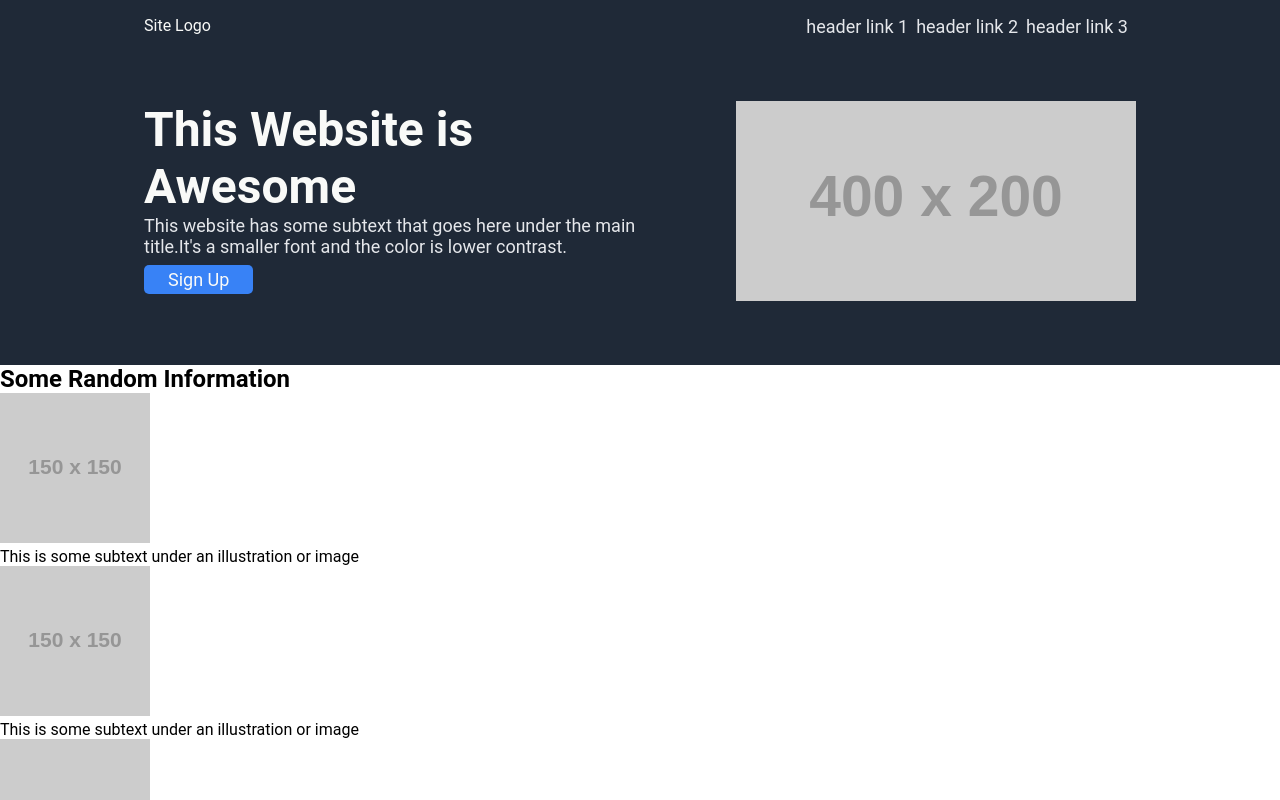
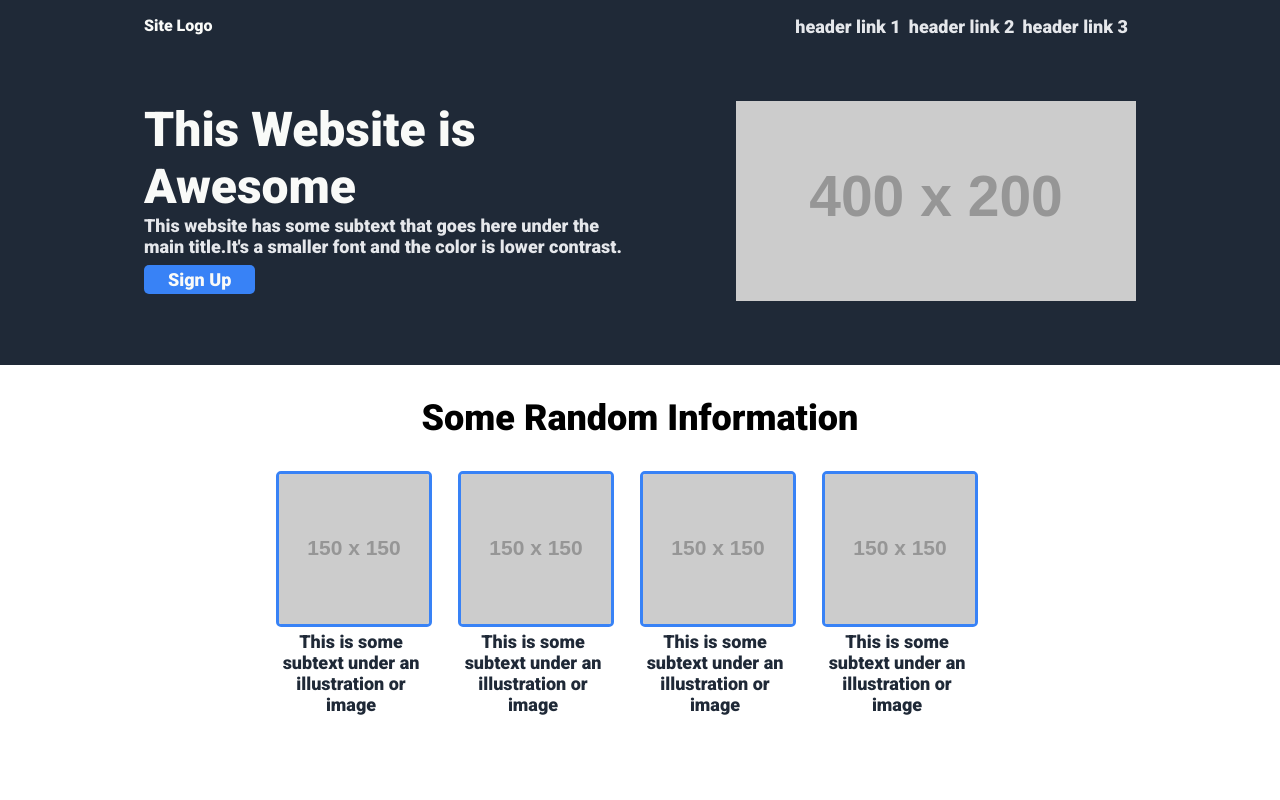
Before and after one commit to stetson912/odin-landing-page, a plain HTML site: page index.html in a window 1280 px wide. Shown: the top 800 px of the page. Drawn offline with Linux system fonts and the light colour scheme; placeholder pictures from the web are drawn by us.

Commit message:
Add info-card section styles

```diff
--- a/index.html
+++ b/index.html
@@ -38,6 +38,7 @@
 
     <section class="info-section">
       <h2>Some Random Information</h2>
+      <div class="card-container flex">
           <div class="info-card">
             <img
               src="https://via.placeholder.com/150x150?text=Info"
@@ -66,6 +67,7 @@
             />
             <p>This is some subtext under an illustration or image</p>
           </div>
+      </div>
     </section>
     <figure>
       <blockquote>
--- a/styles.css
+++ b/styles.css
@@ -1,9 +1,12 @@
+@import url('https://fonts.googleapis.com/css2?family=Roboto:ital,wght@0,900;1,300;1,400&display=swap');
+
+
 :root{
 /* colors */
     --bg-dk:#1f2937;
     --bg-secondary: #3882f6;
     --fc-primary: #f9faf8;
-    --fc-light: #e5e7eb;
+    --fc-light: #E5E7EB;
 /* font sizes */
     --fs-lg: 48px;
     --fs-md: 36px;
@@ -61,10 +64,12 @@
 .header-info h1{
     font-size: var(--fs-lg);
     color: var(--fc-primary);
+    font-weight: 800;
 
 }
 .header-info p{
     font-size:var(--fs-sm);
+    font-weight: 400;
     color:var(--fc-light);
     margin-bottom: 8px;
 }
@@ -76,3 +81,35 @@
     padding: 4px 24px;
     font-size: var(--fs-sm);
 }
+
+/* info card section */
+
+.info-section{
+    text-align:center;
+    padding: 32px 0 48px 0;
+}
+
+.info-section h2{
+    font-weight:800;
+    font-size: var(--fs-md);
+}
+
+.card-container{
+    justify-content: center;
+    align-items: center;
+    margin: 32px  auto 48px auto;
+}
+
+.info-card{
+    margin-right: 32px;
+    width: 150px;
+    color: var(--bg-dk);
+    font-size: var(--fs-sm);
+}
+
+.info-card img{
+    border: 3px solid var(--bg-secondary);
+    border-radius: 5px;
+}
+
+/* blockquote section */
```
Lines whose indentation alone changed are shown as unchanged.
